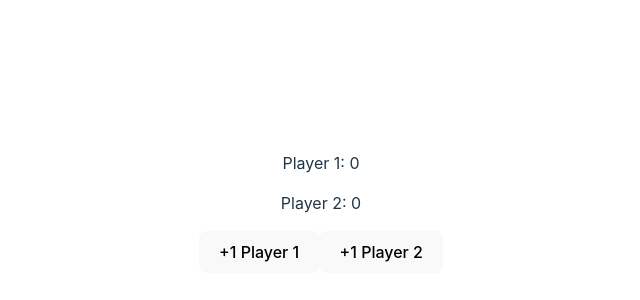
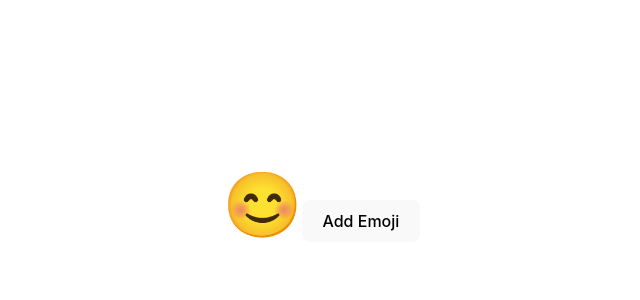
Before and after one commit to Tally2014/React-state-demo, a React (Vite) app: page / in a window 1280 px wide. Shown: the part 196-496 px from the top of the page, without its empty margins (319-959 px from the left). Built offline with nearby package versions, Linux system fonts and the light colour scheme.

Commit message:
643. Arrays In State

```diff
--- a/src/App.jsx
+++ b/src/App.jsx
@@ -1,12 +1,14 @@
 import './App.css'
 import Counter from './Counter'
 import Scorekeeper from './Scorekeeper'
+import EmojisClicker from './EmojisClicker'
 
 function App() {
   return (
     <>
      {/*<Counter/>*/}
-      <Scorekeeper/>
+      {/*<Scorekeeper/>*/}
+      <EmojisClicker/>
     </>
   )
 }
--- /dev/null
+++ b/src/EmojisClicker.jsx
@@ -0,0 +1,18 @@
+import {useState} from 'react'
+
+export default function EmojisClicker() {
+    const [emojis, setEmojis] = useState(["😊"]);
+    const addEmoji = () =>{
+        setEmojis((oldEmojis) => [...emojis, "🥹"]);
+    }
+  return (
+    <div>
+        {
+            emojis.map((e) =>(
+                <span style={{fontSize: "4rem"}}>{e}</span>
+            ))
+        }
+        <button onClick={addEmoji}>Add Emoji</button>
+    </div>
+  )
+}
```
